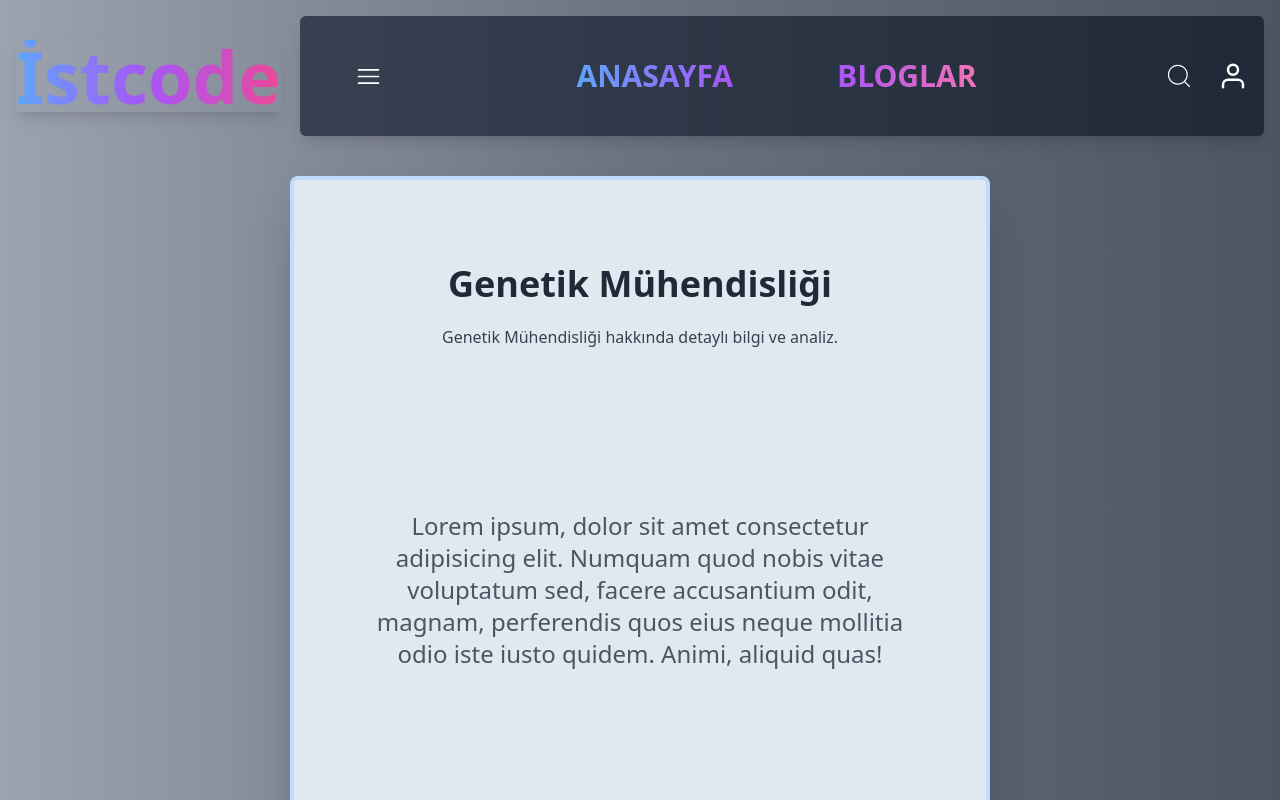
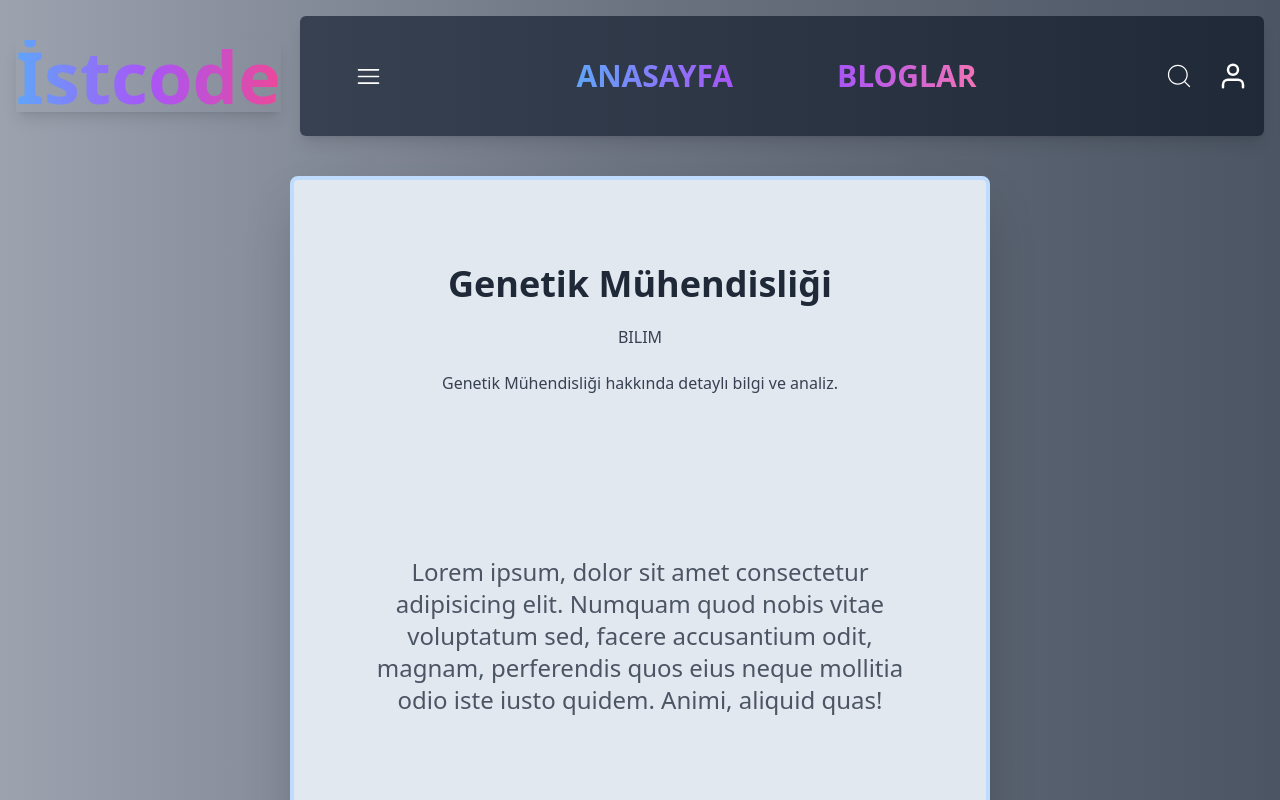
Before and after one commit to baratess/istcode, a Next.js app: page /blogs/bilim/10 in a window 1280 px wide. Shown: the top 800 px of the page. Built offline with nearby package versions, Linux system fonts and the light colour scheme.

Commit message:
Detay sayfasına kategori eklendi.

```diff
--- a/app/blogs/[blogCategory]/[blogId]/page.tsx
+++ b/app/blogs/[blogCategory]/[blogId]/page.tsx
@@ -63,6 +63,10 @@ const BlogDetails: React.FC = () => {
           </h1>
 
           <div className="text-gray-700 leading-relaxed mt-5 text-center">
+            <p>{post.category.toUpperCase()}</p>
+          </div>
+
+          <div className="text-gray-700 leading-relaxed mt-5 text-center">
             <p>{post.description}</p>
           </div>
 
```
